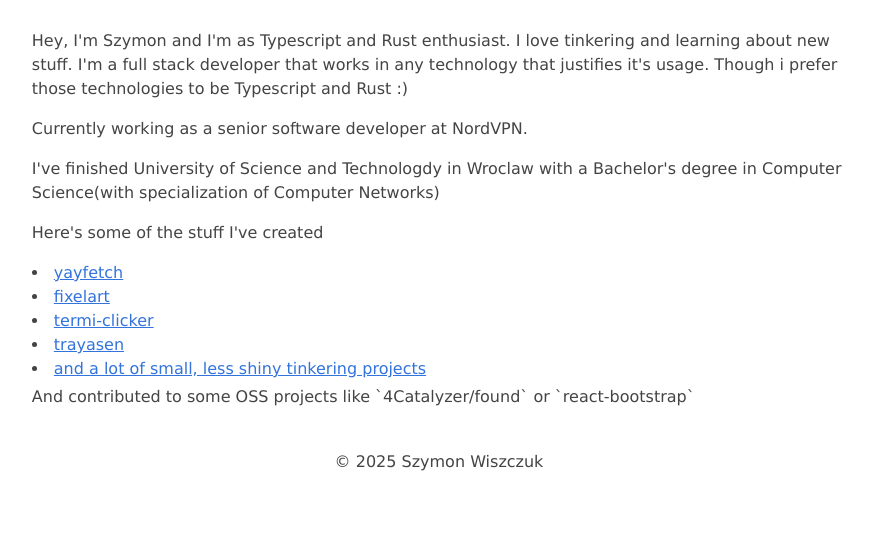
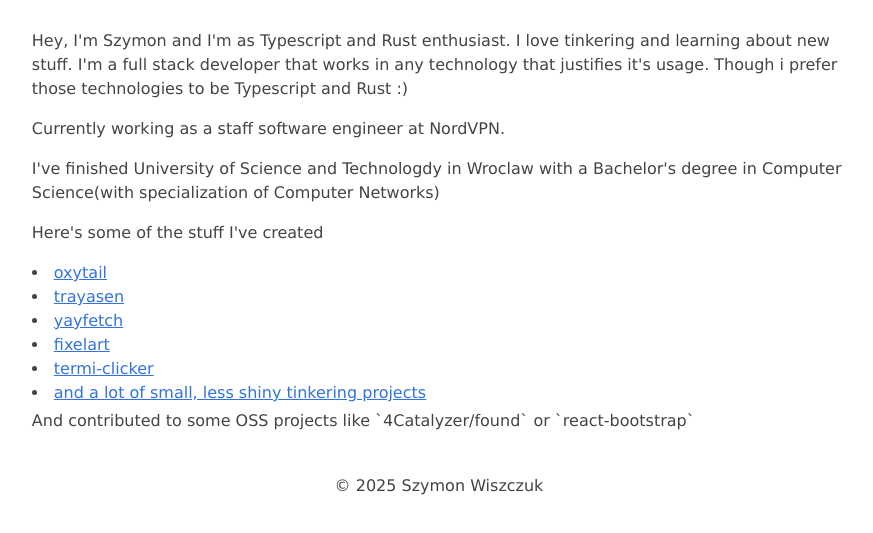
Before and after one commit to golota60/golota60.github.io, an Astro site: page / in a window 1280 px wide. Shown: the part 107-640 px from the top of the page, without its empty margins (201-1074 px from the left). Built offline with nearby package versions, Linux system fonts and the light colour scheme; Astro itself is replaced by a stand-in of ours.

Commit message:
change information to current one

```diff
--- a/src/pages/index.astro
+++ b/src/pages/index.astro
@@ -20,7 +20,7 @@ import ProjectPreview from "../solid/ProjectPreview";
         tinkering and learning about new stuff. I'm a full stack developer that
         works in any technology that justifies it's usage. Though i prefer those
         technologies to be Typescript and Rust :)
-        <p>Currently working as a senior software developer at NordVPN.</p>
+        <p>Currently working as a staff software engineer at NordVPN.</p>
       </p>
       <p>
         I've finished University of Science and Technologdy in Wroclaw with a
--- a/src/solid/projectData.tsx
+++ b/src/solid/projectData.tsx
@@ -9,6 +9,20 @@ export interface Project {
 }
 
 export const projects: Array<Project> = [
+  {
+    title: "oxytail",
+    description: "Idasen desk controller",
+    logo: <img src="/carrot.png" class="w-10" />,
+    githubLink: "https://github.com/golota60/oxytail",
+    language: "Rust",
+  },
+  {
+    title: "trayasen",
+    description: "Idasen desk controller",
+    logo: <img src="/carrot.png" class="w-10" />,
+    githubLink: "https://github.com/golota60/trayasen",
+    language: "Rust",
+  },
   {
     title: "yayfetch",
     description: "System information",
@@ -31,13 +45,6 @@ export const projects: Array<Project> = [
     language: "Typescript",
   },
   {
-    title: "trayasen",
-    description: "Idasen desk controller",
-    logo: <img src="/carrot.png" class="w-10" />,
-    githubLink: "https://github.com/golota60/trayasen",
-    language: "Rust",
-  },
-  {
     title: "and a lot of small, less shiny tinkering projects",
     description: "",
     logo: <img src="/add-outline.svg" class="w-10" />,
```
